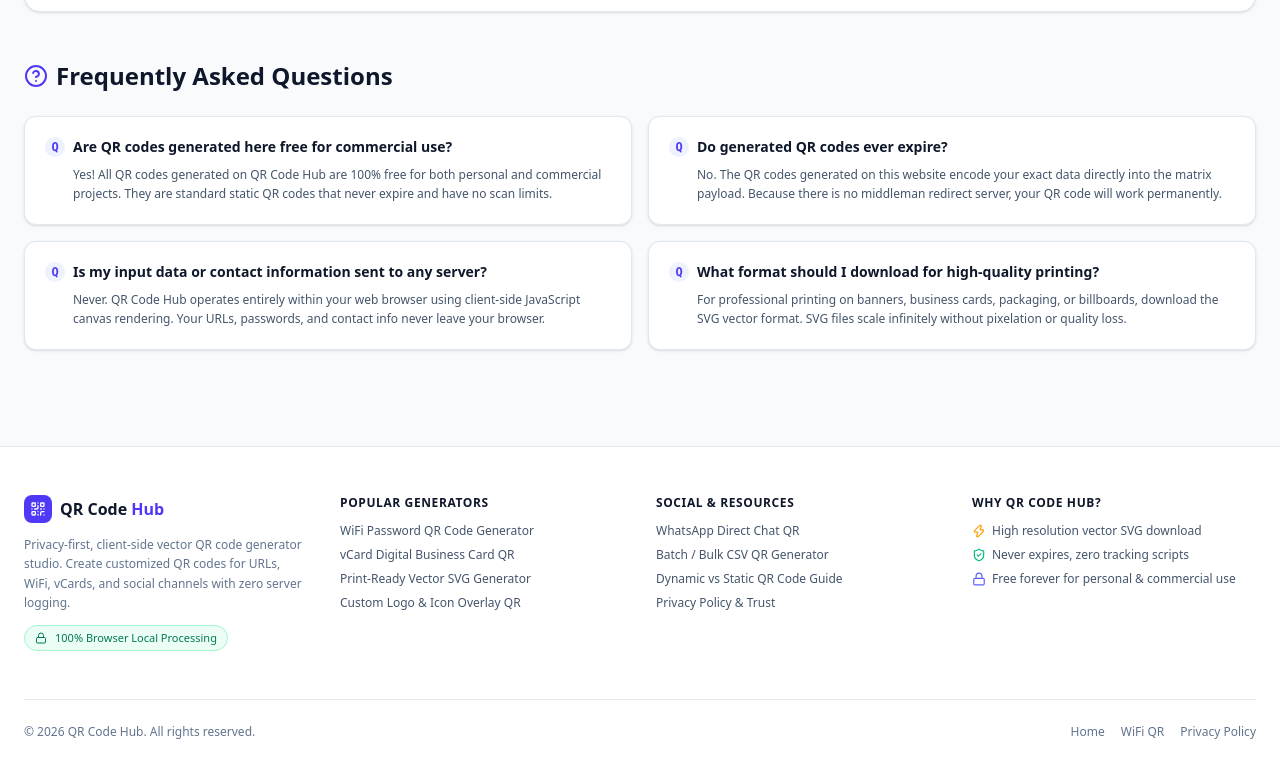
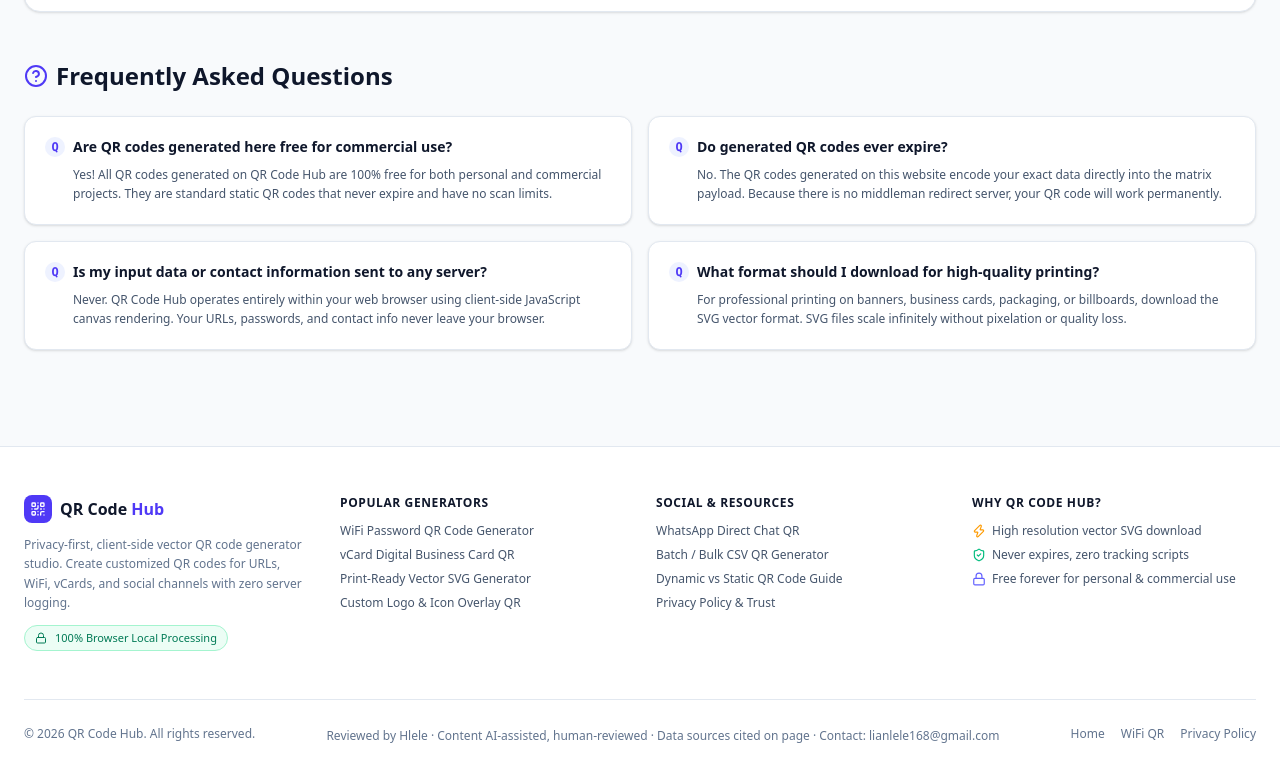
Before and after one commit to lianlele168/qr-code-hub, a Next.js app: page / in a window 1280 px wide. Shown: the part 2125-2907 px from the top of the page. Built offline with nearby package versions, Linux system fonts and the light colour scheme.

Commit message:
feat(eeat): honest author identity + AI disclosure

```diff
--- a/src/app/layout.tsx
+++ b/src/app/layout.tsx
@@ -10,7 +10,7 @@
   },
   description: "Generate high-resolution SVG & PNG QR codes for URLs, WiFi networks, vCards, emails, and WhatsApp. 100% client-side privacy with custom logos and colors.",
   keywords: ["qr code generator", "free qr generator", "wifi qr code", "vcard qr code", "svg qr code", "logo qr code generator", "client-side qr code"],
-  authors: [{ name: "QR Code Hub Team" }],
+  authors: [{ name: "Hlele" }],
   metadataBase: new URL("https://qrcode.robloxwikihub.com"),
   openGraph: {
     title: "QR Code Hub - Free Client-Side Vector QR Code Generator",
--- a/src/components/Footer.tsx
+++ b/src/components/Footer.tsx
@@ -59,6 +59,7 @@
 
         <div className="pt-6 border-t border-slate-200 flex flex-col sm:flex-row justify-between items-center text-xs text-slate-500 gap-4 font-medium">
           <p>© {new Date().getFullYear()} QR Code Hub. All rights reserved.</p>
+          <p className="mt-1 text-slate-500">Reviewed by Hlele · Content AI-assisted, human-reviewed · Data sources cited on page · Contact: lianlele168@gmail.com</p>
           <div className="flex gap-4">
             <Link href="/" className="hover:text-slate-900">Home</Link>
             <Link href="/wifi-qr-code-generator" className="hover:text-slate-900">WiFi QR</Link>
```
